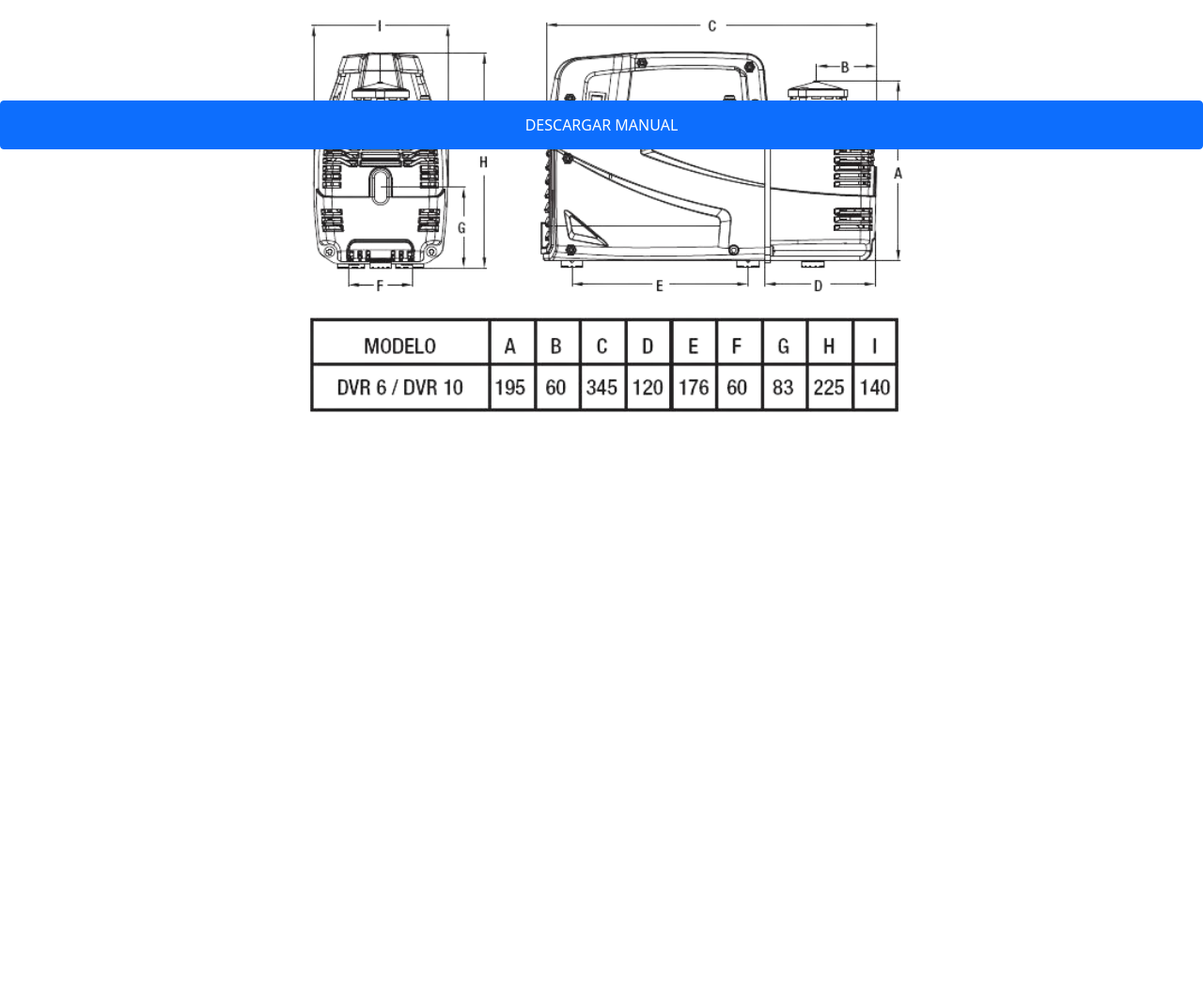
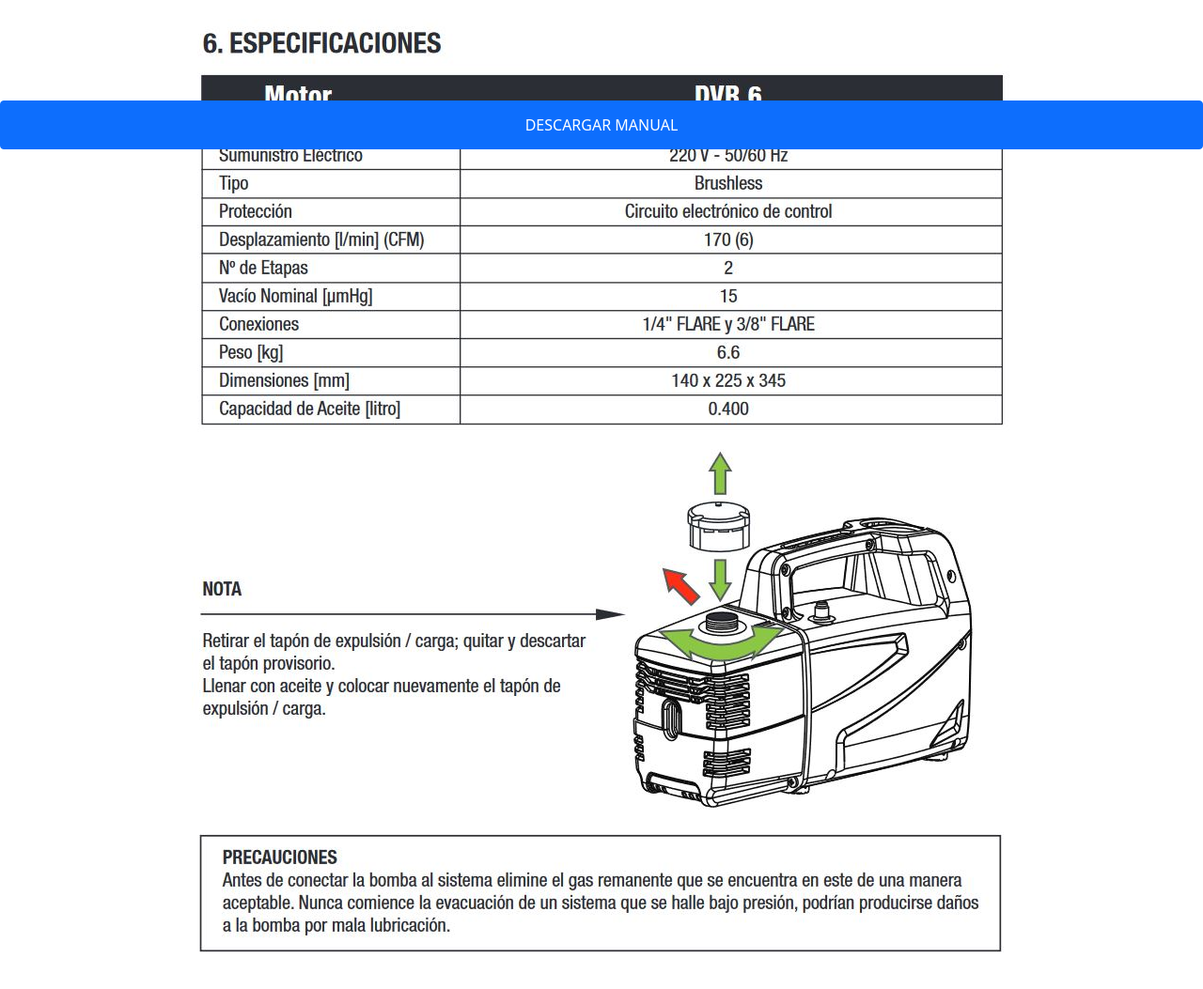
Before and after one commit to totielabrie11/supervac, a plain HTML site: page dvr.html in a window 1280 px wide. Shown: the part 641-1694 px from the top of the page at 94% size. Before the commit the page ends 1135 px from the top, so only its background shows below. Drawn offline with nearby package versions, Linux system fonts and the light colour scheme.

Commit message:
nueva dvr

```diff
--- a/dvr.html
+++ b/dvr.html
@@ -23,14 +23,17 @@
     <div class="w-100 d-flex justify-content-center mt-4">
         <img src="multimedia/dvr6-removebg-preview (1).png" width="50%" alt="" >
     </div>
-    <div class="w-100 d-flex flex-column mt-4">
+    <div class="w-100 d-flex flex-column mt-4 mb-4 text-center">
         <h2 class="mt-4 text-center">Dimenisones</h2><bt>
-        <div class="d-flex justify-content-center mb-4 p-2">
-            <img src="multimedia/Dvr6dimen-removebg-preview.png" width="55%" alt="">
+        <div>
+            <img src="multimedia/dvr6-carac.JPG" alt="">
+        </div>
+        <div>
+            <img src="multimedia/dvr6-carac2.JPG" alt="">
         </div>
     </div>
     <div>
-        <a href="manuals/Manual DVR 6 y 10.pdf" download><span class="btn btn-primary d-flex justify-content-center text-center w-100">DESCARGAR MANUAL</span></a>
+        <a href="manuals/Manual DVR 6.pdf" download><span class="btn btn-primary d-flex justify-content-center text-center w-100">DESCARGAR MANUAL</span></a>
     </div>
 
     <script src="https://cdn.jsdelivr.net/npm/bootstrap@5.0.2/dist/js/bootstrap.bundle.min.js"></script>
```
Also changed, not shown: multimedia/Dvr6dimen-removebg-preview.png (deleted), multimedia/dvr6-carac.JPG (added), multimedia/dvr6-carac2.JPG (added), 1 other file.
